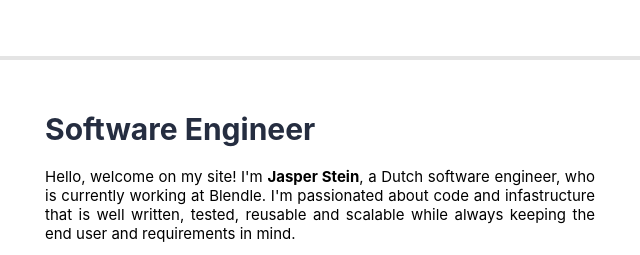
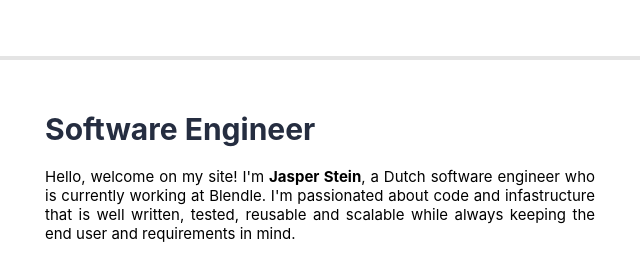
Before and after one commit to Jasperste/website, a plain HTML site: page index.html in a window 1280 px wide. Shown: the top 255 px of the page, 320-960 px from the left. Drawn offline with Linux system fonts and the light colour scheme.

Commit message:
Remove typo

```diff
--- a/partials/about.html
+++ b/partials/about.html
@@ -3,7 +3,7 @@
 		<div class="aboutHead">
 			<div class="titleContent">
 				<h1>Software Engineer</h1>
-				<p>Hello, welcome on my site! I'm <strong>Jasper Stein</strong>, a Dutch software engineer, who is currently working at Blendle. I'm passionated about code and infastructure that is well written, tested, reusable and scalable while always keeping the end user and requirements in mind.</p>
+				<p>Hello, welcome on my site! I'm <strong>Jasper Stein</strong>, a Dutch software engineer who is currently working at Blendle. I'm passionated about code and infastructure that is well written, tested, reusable and scalable while always keeping the end user and requirements in mind.</p>
 				<p>I have several side projects and other work and interests that can be found on this site.</p>
 			</div>
 		</div>
```
